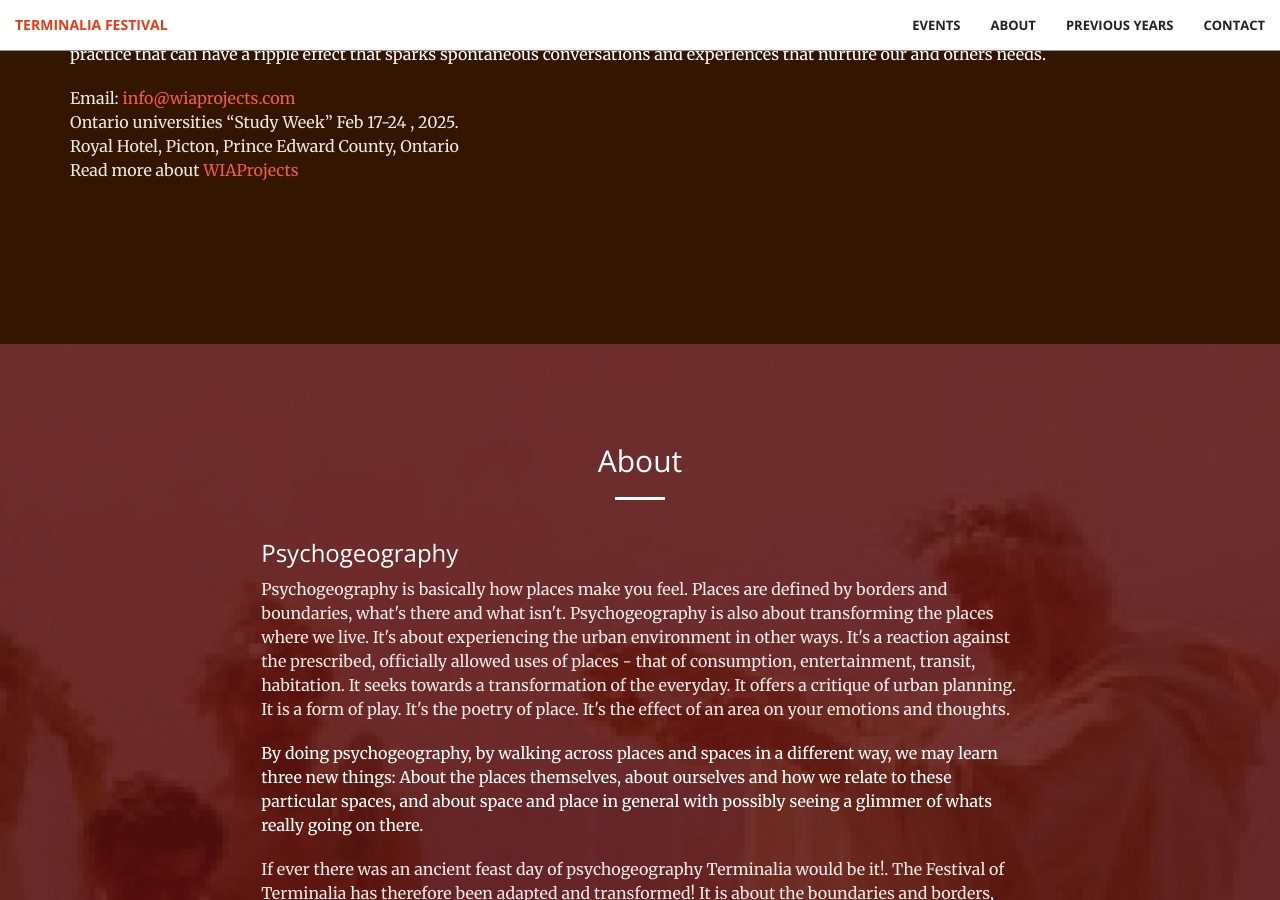
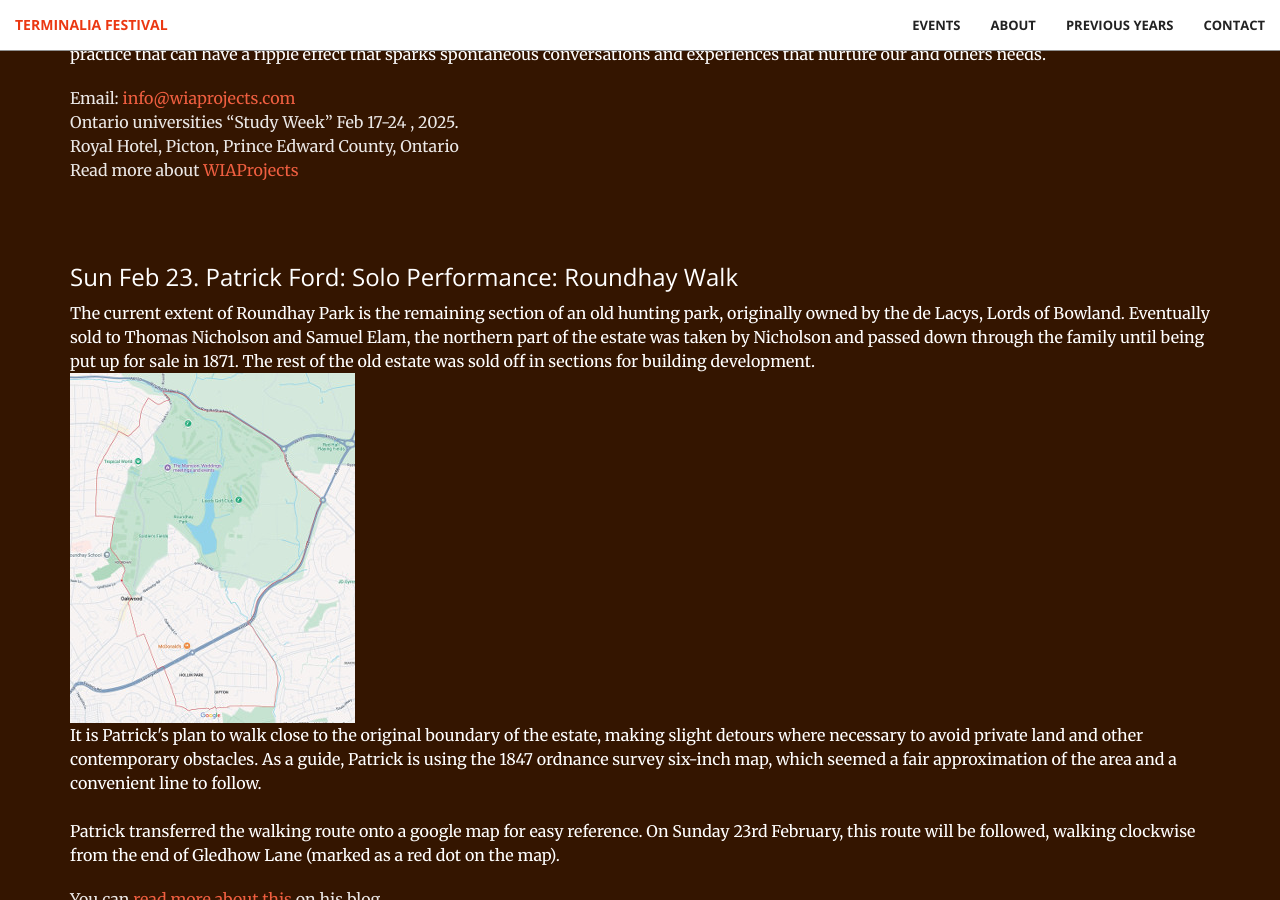
Before and after one commit to timwaters/terminalia, a Jekyll site: the page built from index.html, in a window 1280 px wide and 900 px high, scrolled down 2666 px. Built offline with Jekyll 4.4.1, drawn with Linux system fonts in a browser that asks for light colours.

Commit message:
add patrick event

```diff
--- a/_includes/events.html
+++ b/_includes/events.html
@@ -51,6 +51,26 @@
         </div>
 
 
+        <div class="col-lg-12 col-lg-offset-0 text-left event">
+
+          <h3>Sun Feb 23. Patrick Ford: Solo Performance: Roundhay Walk </h3>
+
+
+          <p class="text">
+
+            The current extent of Roundhay Park is the remaining section of an old hunting park, originally owned by the de Lacys, Lords of Bowland. Eventually sold to Thomas Nicholson and Samuel Elam, the northern part of the estate was taken by Nicholson and passed down through the family until being put up for sale in 1871. The rest of the old estate was sold off in sections for building development. <br>
+           <a href="/img/past/2025/23-Feb-2025.jpg"> <img src="/img/past/2025/23-Feb-2025_small.jpg"></a><br>
+It is Patrick's plan to walk close to the original boundary of the estate, making slight detours where necessary to avoid private land and other contemporary obstacles. As a guide, Patrick is using the 1847 ordnance survey six-inch map, which seemed a fair approximation of the area and a convenient line to follow.<br>
+<br>
+Patrick transferred the walking route onto a google map for easy reference. On Sunday 23rd February, this route will be followed, walking clockwise from the end of Gledhow Lane (marked as a red dot on the map).
+          </p>
+          <p class="text-faded">
+           You can <a href="https://33temple.blogspot.com/2025/01/terminalia-2025-roundhay-walk-planning.html">read more about this </a> on his blog.
+
+          </p>
+        </div>
+
+
 
           <!--
          <div class="documentation">
```
Also changed, not shown: img/past/2025/23-Feb-2025.jpg (added), img/past/2025/23-Feb-2025_small.jpg (added).
